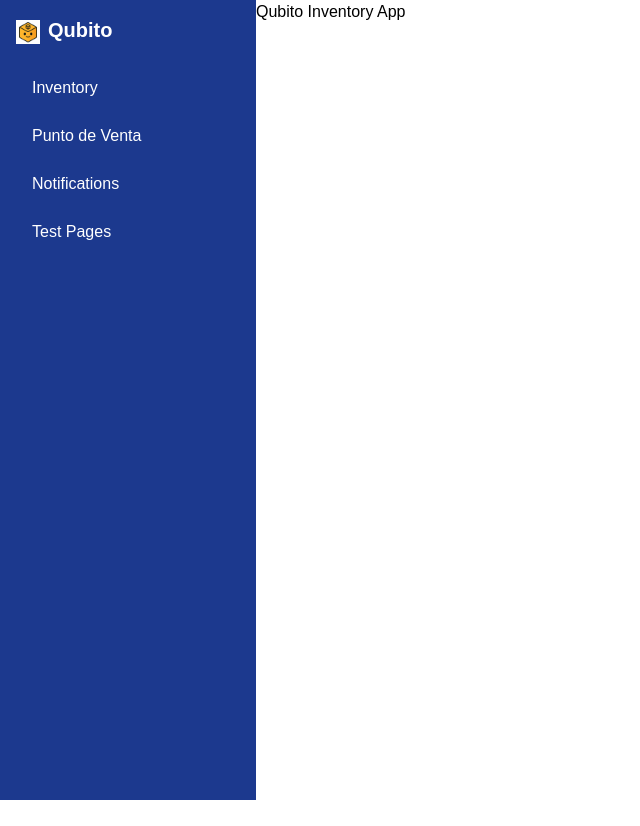
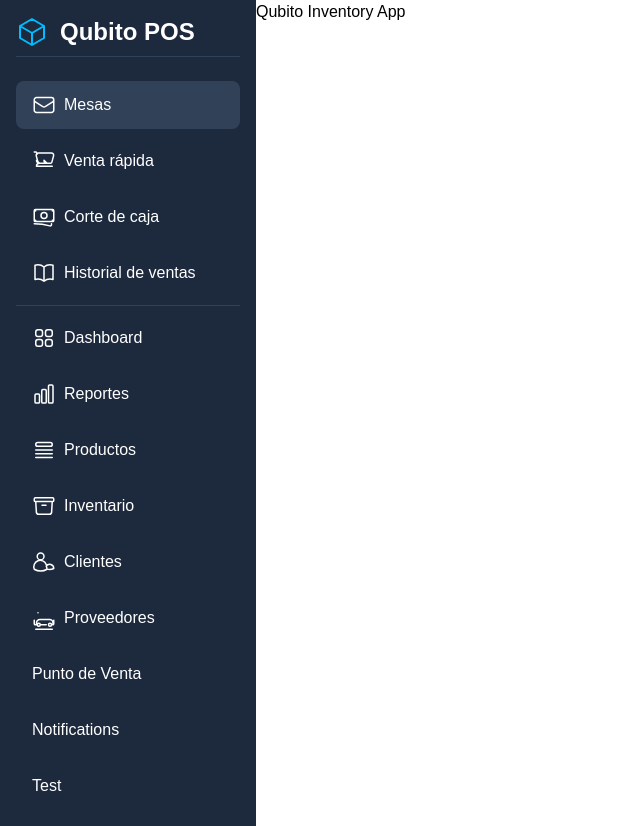
Before and after one commit to GrappePie/qubito, a Next.js app: page / in a window 1280 px wide. Shown: the whole page, without its empty margins (0-640 px from the left). Before the commit the page ends 800 px from the top, so only its background shows below. Built offline with nearby package versions, Linux system fonts and the light colour scheme.

Commit message:
Style - Improve basted on mockup

```diff
--- a/src/components/Navbar.tsx
+++ b/src/components/Navbar.tsx
@@ -1,27 +1,109 @@
 import Link from "next/link";
-import Image from "next/image";
+
 
 export default function Navbar() {
     return (
-        <aside className="w-64 bg-blue-900 text-white min-h-screen p-4">
-            <h2 className="text-xl font-semibold mb-6">
-                <Image src="/Qubito-icon.svg" width={24} height={24} alt="Qubito Icon" className="inline-block mr-2" />
-                Qubito
-            </h2>
-            <nav className="space-y-2">
-                <Link href="/inventory" className="block py-2 px-4 rounded hover:bg-blue-800">
-                    Inventory
+        <aside className="w-64 bg-slate-800 text-white min-h-screen p-4">
+            <div className="text-xl font-semibold mb-6 flex items-center border-b border-slate-700 pb-2">
+                <svg className="h-8 w-8 text-sky-400" xmlns="http://www.w3.org/2000/svg" fill="none" viewBox="0 0 24 24"
+                     stroke-width="1.5" stroke="currentColor">
+                    <path strokeLinecap="round" stroke-linejoin="round"
+                          d="M21 7.5l-9-5.25L3 7.5m18 0l-9 5.25m9-5.25v9l-9 5.25M3 7.5l9 5.25M3 7.5v9l9 5.25m0-9v9"></path>
+                </svg>
+                <span className="ml-3 text-2xl font-bold">Qubito POS</span>
+            </div>
+            <div className="space-y-2">
+                <Link href="#" className="nav-link bg-slate-700 px-4 py-3 rounded-lg flex gap-2">
+                    <svg className="h-6 w-6" xmlns="http://www.w3.org/2000/svg" fill="none" viewBox="0 0 24 24"
+                         stroke-width="1.5" stroke="currentColor">
+                        <path strokeLinecap="round" stroke-linejoin="round"
+                              d="M21.75 6.75v10.5a2.25 2.25 0 01-2.25 2.25h-15a2.25 2.25 0 01-2.25-2.25V6.75m19.5 0A2.25 2.25 0 0019.5 4.5h-15a2.25 2.25 0 00-2.25 2.25m19.5 0v.243a2.25 2.25 0 01-1.07 1.916l-7.5 4.615a2.25 2.25 0 01-2.36 0L3.32 8.91a2.25 2.25 0 01-1.07-1.916V6.75"></path>
+                    </svg>
+                    <span>Mesas</span>
                 </Link>
-                <Link href="/pos" className="block py-2 px-4 rounded hover:bg-blue-800">
-                    Punto de Venta
+                <Link href="#" className="px-4 py-3 rounded-lg flex gap-2">
+                    <svg className="h-6 w-6" xmlns="http://www.w3.org/2000/svg" fill="none" viewBox="0 0 24 24"
+                         stroke-width="1.5" stroke="currentColor">
+                        <path strokeLinecap="round" stroke-linejoin="round"
+                              d="M2.25 3h1.386c.51 0 .955.343 1.087.835l.383 1.437M7.5 14.25a3 3 0 00-3 3h15.75m-12.75-3h11.218c.51 0 .962-.344 1.087-.835l1.823-6.84a2.25 2.25 0 00-2.168-2.618H6.364a2.25 2.25 0 00-2.168 2.618l1.823 6.84zM7.5 14.25h11.218M7.5 14.25a3 3 0 01-3-3h.008v.008h-.008v-.008zm0 0h.008v.008h-.008v-.008zm7.5 0a3 3 0 01-3-3h.008v.008h-.008v-.008zm0 0h.008v.008h-.008v-.008z"></path>
+                    </svg>
+                    <span>Venta rápida</span>
                 </Link>
-                <Link href="/notifications" className="block py-2 px-4 rounded hover:bg-blue-800">
-                    Notifications
+                <Link href="#" className="px-4 py-3 rounded-lg flex gap-2">
+                    <svg className="h-6 w-6" xmlns="http://www.w3.org/2000/svg" fill="none" viewBox="0 0 24 24"
+                         stroke-width="1.5" stroke="currentColor">
+                        <path strokeLinecap="round" stroke-linejoin="round"
+                              d="M2.25 18.75a60.07 60.07 0 0115.797 2.101c.727.198 1.453-.342 1.453-1.096V18.75M3.75 4.5v.75A.75.75 0 013 6h-.75m0 0v-.375c0-.621.504-1.125 1.125-1.125H20.25M2.25 6v9m18-10.5v.75c0 .414.336.75.75.75h.75m-1.5-1.5h.375c.621 0 1.125.504 1.125 1.125v9.75c0 .621-.504 1.125-1.125 1.125h-.375m1.5-1.5H21a.75.75 0 00-.75.75v.75m0 0H3.75m0 0h-.375a1.125 1.125 0 01-1.125-1.125V15m1.5 1.5v-.75A.75.75 0 003 15h-.75M15 10.5a3 3 0 11-6 0 3 3 0 016 0z"></path>
+                    </svg>
+                    <span>Corte de caja</span>
                 </Link>
-                <Link href="/test" className="block py-2 px-4 rounded hover:bg-blue-800">
-                    Test Pages
+                <Link href="#" className="px-4 py-3 rounded-lg flex gap-2">
+                    <svg className="h-6 w-6" xmlns="http://www.w3.org/2000/svg" fill="none" viewBox="0 0 24 24"
+                         stroke-width="1.5" stroke="currentColor">
+                        <path strokeLinecap="round" stroke-linejoin="round"
+                              d="M12 6.042A8.967 8.967 0 006 3.75c-1.052 0-2.062.18-3 .512v14.25A8.987 8.987 0 016 18c2.305 0 4.408.867 6 2.292m0-14.25a8.966 8.966 0 016-2.292c1.052 0 2.062.18 3 .512v14.25A8.987 8.987 0 0018 18a8.967 8.967 0 00-6 2.292m0-14.25v14.25"></path>
+                    </svg>
+                    <span>Historial de ventas</span>
                 </Link>
-            </nav>
+                <hr className="border-slate-700 my-2"/>
+                <Link href="#" className="px-4 py-3 rounded-lg flex gap-2">
+                    <svg className="h-6 w-6" xmlns="http://www.w3.org/2000/svg" fill="none" viewBox="0 0 24 24"
+                         stroke-width="1.5" stroke="currentColor">
+                        <path strokeLinecap="round" stroke-linejoin="round"
+                              d="M3.75 6A2.25 2.25 0 016 3.75h2.25A2.25 2.25 0 0110.5 6v2.25a2.25 2.25 0 01-2.25 2.25H6a2.25 2.25 0 01-2.25-2.25V6zM3.75 15.75A2.25 2.25 0 016 13.5h2.25a2.25 2.25 0 012.25 2.25V18a2.25 2.25 0 01-2.25 2.25H6A2.25 2.25 0 013.75 18v-2.25zM13.5 6a2.25 2.25 0 012.25-2.25H18A2.25 2.25 0 0120.25 6v2.25A2.25 2.25 0 0118 10.5h-2.25a2.25 2.25 0 01-2.25-2.25V6zM13.5 15.75a2.25 2.25 0 012.25-2.25H18a2.25 2.25 0 012.25 2.25V18A2.25 2.25 0 0118 20.25h-2.25A2.25 2.25 0 0113.5 18v-2.25z"></path>
+                    </svg>
+                    <span>Dashboard</span>
+                </Link>
+                <Link href="#" className="px-4 py-3 rounded-lg flex gap-2">
+                    <svg className="h-6 w-6" xmlns="http://www.w3.org/2000/svg" fill="none" viewBox="0 0 24 24"
+                         stroke-width="1.5" stroke="currentColor">
+                        <path strokeLinecap="round" stroke-linejoin="round"
+                              d="M3 13.125C3 12.504 3.504 12 4.125 12h2.25c.621 0 1.125.504 1.125 1.125v6.75C7.5 20.496 6.996 21 6.375 21h-2.25A1.125 1.125 0 013 19.875v-6.75zM9.75 8.625c0-.621.504-1.125 1.125-1.125h2.25c.621 0 1.125.504 1.125 1.125v11.25c0 .621-.504 1.125-1.125 1.125h-2.25a1.125 1.125 0 01-1.125-1.125V8.625zM16.5 4.125c0-.621.504-1.125 1.125-1.125h2.25C20.496 3 21 3.504 21 4.125v15.75c0 .621-.504 1.125-1.125 1.125h-2.25a1.125 1.125 0 01-1.125-1.125V4.125z"></path>
+                    </svg>
+                    <span>Reportes</span>
+                </Link>
+                <Link href="#" className="px-4 py-3 rounded-lg flex gap-2">
+                    <svg className="h-6 w-6" xmlns="http://www.w3.org/2000/svg" fill="none" viewBox="0 0 24 24"
+                         stroke-width="1.5" stroke="currentColor">
+                        <path strokeLinecap="round" stroke-linejoin="round"
+                              d="M3.75 12h16.5m-16.5 3.75h16.5M3.75 19.5h16.5M5.625 4.5h12.75a1.875 1.875 0 010 3.75H5.625a1.875 1.875 0 010-3.75z"></path>
+                    </svg>
+                    <span>Productos</span>
+                </Link>
+                <Link href="/inventory" className="px-4 py-3 rounded-lg flex gap-2">
+                    <svg className="h-6 w-6" xmlns="http://www.w3.org/2000/svg" fill="none" viewBox="0 0 24 24"
+                         stroke-width="1.5" stroke="currentColor">
+                        <path strokeLinecap="round" stroke-linejoin="round"
+                              d="M20.25 7.5l-.625 10.632a2.25 2.25 0 01-2.247 2.118H6.622a2.25 2.25 0 01-2.247-2.118L3.75 7.5M10 11.25h4M3.375 7.5h17.25c.621 0 1.125-.504 1.125-1.125v-1.5c0-.621-.504-1.125-1.125-1.125H3.375c-.621 0-1.125.504-1.125 1.125v1.5c0 .621.504 1.125 1.125 1.125z"></path>
+                    </svg>
+                    <span>Inventario</span>
+                </Link>
+                <Link href="#" className="px-4 py-3 rounded-lg flex gap-2">
+                    <svg className="h-6 w-6" xmlns="http://www.w3.org/2000/svg" fill="none" viewBox="0 0 24 24"
+                         stroke-width="1.5" stroke="currentColor">
+                        <path strokeLinecap="round" stroke-linejoin="round"
+                              d="M15 19.128a9.38 9.38 0 002.625.372 9.337 9.337 0 004.121-.952 4.125 4.125 0 00-7.533-2.493M15 19.128v-.003c0-1.113-.285-2.16-.786-3.07M15 19.128v.106A12.318 12.318 0 018.624 21c-2.331 0-4.512-.645-6.374-1.766l-.001-.109a6.375 6.375 0 0111.964-4.663M12 6.375a3.375 3.375 0 11-6.75 0 3.375 3.375 0 016.75 0z"></path>
+                    </svg>
+                    <span>Clientes</span>
+                </Link>
+                <Link href="#" className="px-4 py-3 rounded-lg flex gap-2">
+                    <svg className="h-6 w-6" xmlns="http://www.w3.org/2000/svg" fill="none" viewBox="0 0 24 24"
+                         stroke-width="1.5" stroke="currentColor">
+                        <path strokeLinecap="round" stroke-linejoin="round"
+                              d="M8.25 18.75a1.5 1.5 0 01-3 0m3 0a1.5 1.5 0 00-3 0m3 0h6m-9 0H3.375a1.125 1.125 0 01-1.125-1.125V14.25m17.25 4.5a1.5 1.5 0 01-3 0m3 0a1.5 1.5 0 00-3 0m3 0h1.125c.621 0 1.125-.504 1.125-1.125V14.25m-17.25 4.5v-1.875a3.375 3.375 0 013.375-3.375h9.75a3.375 3.375 0 013.375 3.375v1.875m-17.25 4.5h16.5M6 6.75h.008v.008H6V6.75z"></path>
+                    </svg>
+                    <span>Proveedores</span>
+                </Link>
+                <Link href="/pos" className="nav-link px-4 py-3 rounded-lg flex gap-2">
+                    <span>Punto de Venta</span>
+                </Link>
+                <Link href="/notifications" className="nav-link px-4 py-3 rounded-lg flex gap-2">
+                    <span>Notifications</span>
+                </Link>
+                <Link href="/test" className="nav-link px-4 py-3 rounded-lg flex gap-2">
+                    <span>Test</span>
+                </Link>
+            </div>
         </aside>
     );
 }
```
